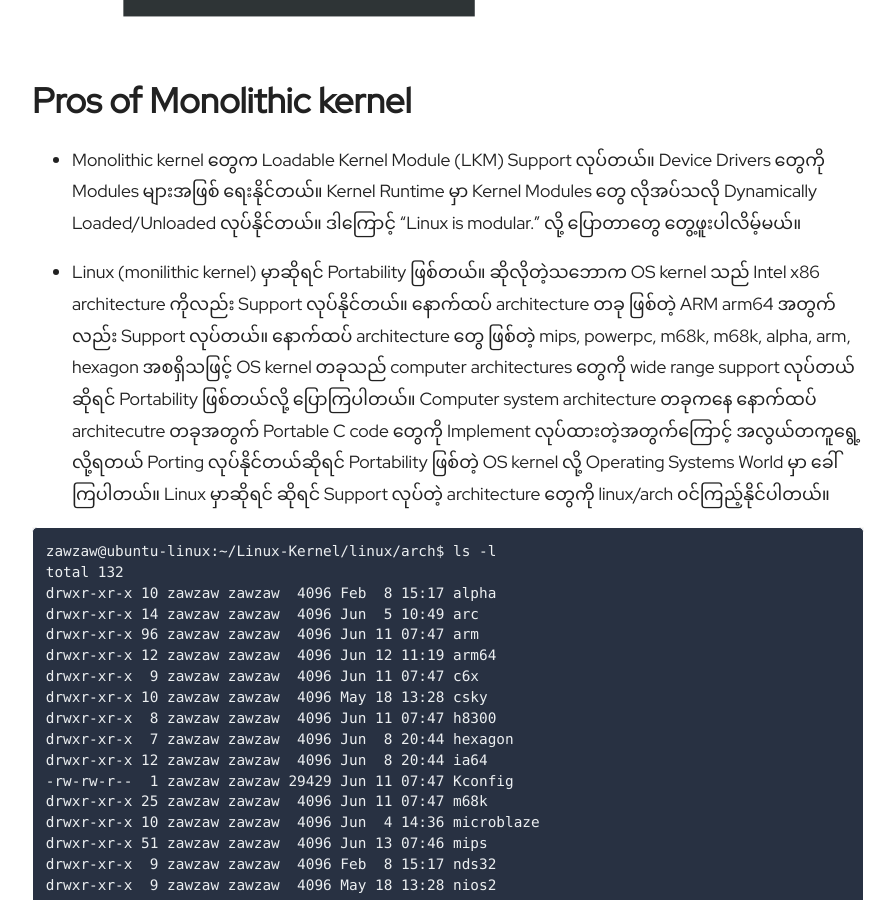
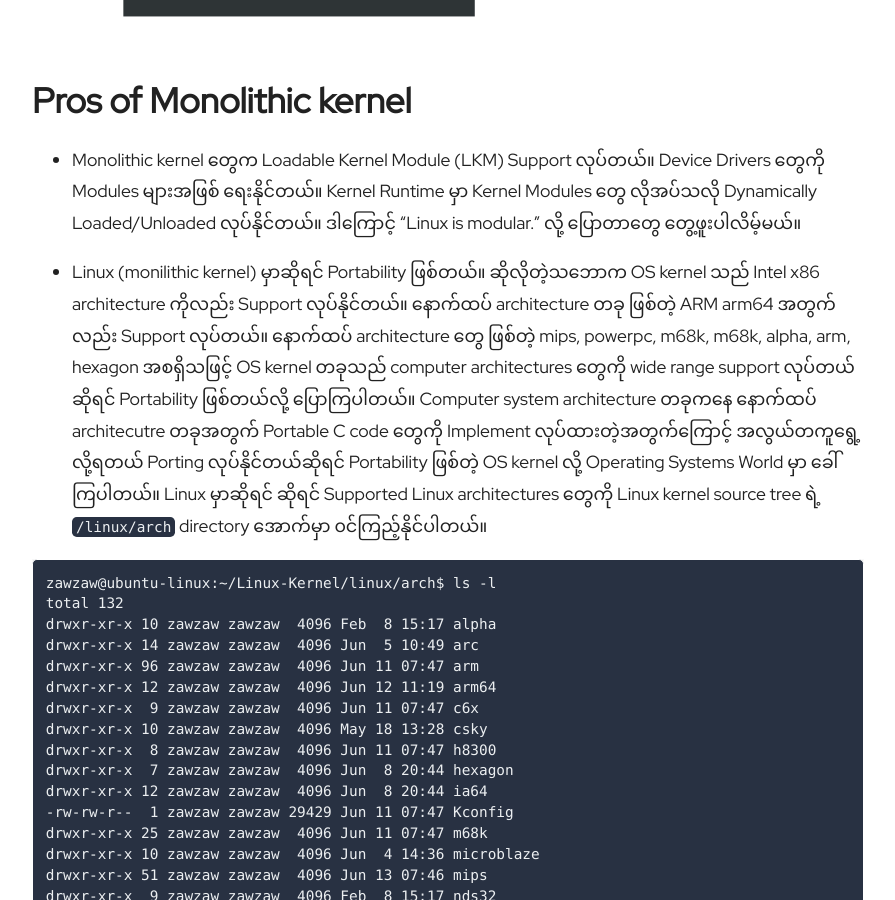
Before and after one commit to zawzaww/zawzaww.github.io, a Jekyll site: the page built from _posts/2020-06-13-monolithic-and-microkernel.md, in a window 1280 px wide and 900 px high, scrolled down 2887 px. Shown: the whole window, without its empty margins (192-1087 px from the left). Built offline with Jekyll 4.4.1, drawn with Linux system fonts in a browser that asks for light colours; comment, search, counter and statistics services are not loaded; some of the changed text lies outside the part shown.

Commit message:
_posts: monolithic-and-microkernel.md: Fix typo errors and various fixes

````diff
--- a/_posts/2020-06-13-monolithic-and-microkernel.md
+++ b/_posts/2020-06-13-monolithic-and-microkernel.md
@@ -29,7 +29,7 @@ Monolithic kernel နဲ့ Microkernel design နှစ်ခုလုံးမ
 - Monolithic kernel တွေက Loadable Kernel Module (LKM) Support လုပ်တယ်။ Device Drivers တွေကို Modules များ‌အဖြစ် ရေးနိုင်တယ်။ Kernel Runtime မှာ Kernel Modules တွေ လိုအပ်သလို Dynamically Loaded/Unloaded လုပ်နိုင်တယ်။ ဒါကြောင့် "Linux is modular." လို့ ပြောတာတွေ တွေ့ဖူးပါလိမ့်မယ်။
 
 - Linux (monilithic kernel) မှာဆိုရင် Portability ဖြစ်တယ်။ ဆိုလိုတဲ့သဘောက OS kernel သည် Intel x86 architecture ကိုလည်း Support လုပ်နိုင်တယ်။ နောက်ထပ် architecture တခု ဖြစ်တဲ့ ARM arm64 အတွက်လည်း Support လုပ်တယ်။ နောက်ထပ် architecture တွေ ဖြစ်တဲ့ mips, powerpc, m68k, m68k, alpha, arm, hexagon အစရှိသဖြင့် OS kernel တခုသည် computer architectures တွေကို wide range support လုပ်တယ်ဆိုရင် Portability ဖြစ်တယ်လို့ ပြောကြပါတယ်။ Computer system architecture တခုကနေ နောက်ထပ် architecutre တခုအတွက် Portable C code တွေကို Implement လုပ်ထားတဲ့အတွက်ကြောင့် အလွယ်တကူရွေ့လို့ရတယ် Porting လုပ်နိုင်တယ်ဆိုရင် Portability ဖြစ်တဲ့ OS kernel လို့ Operating Systems World မှာ ခေါ်ကြပါတယ်။
-Linux မှာဆိုရင် ဆိုရင် Support လုပ်တဲ့ architecture တွေကို linux/arch ၀င်ကြည့်နိုင်ပါတယ်။
+Linux မှာဆိုရင် ဆိုရင် Supported Linux architectures တွေကို Linux kernel source tree ရဲ့ `/linux/arch` directory အောက်မှာ ၀င်ကြည့်နိုင်ပါတယ်။
 
 ```
 zawzaw@ubuntu-linux:~/Linux-Kernel/linux/arch$ ls -l
````
Also changed, not shown: other parts of _posts/2020-06-13-monolithic-and-microkernel.md (+2 -3 lines).
